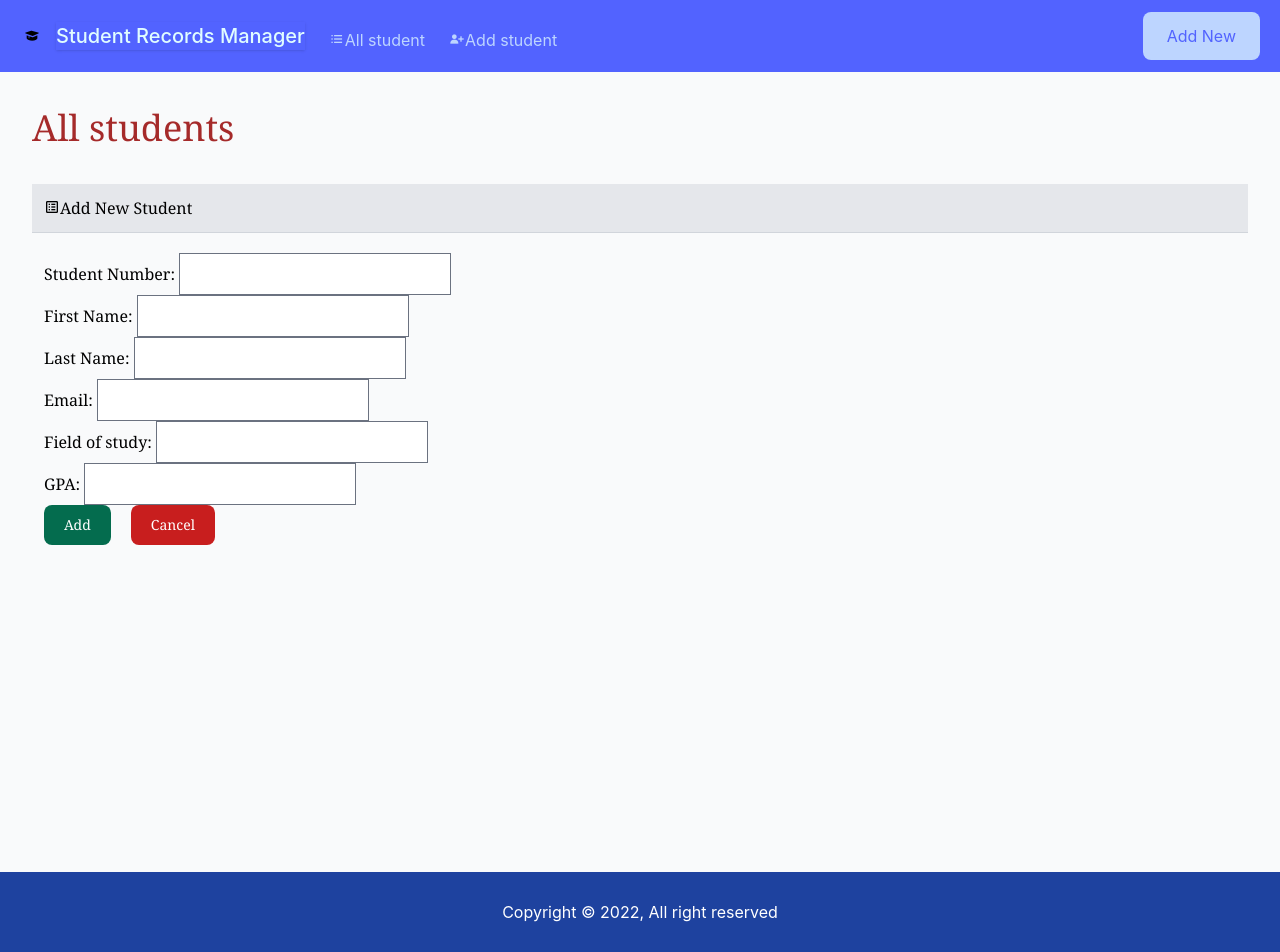
After one commit to Sochuks/Django-crud-app, a Django app: page /add/ in a window 1280 px wide. The commit adds this page. Run offline with Django 4.2, Linux system fonts and the light colour scheme; style sheets or scripts are compiled from the project's sources; some libraries are stand-ins or nearby versions.

Commit message:
created add & edit records function

```diff
--- /dev/null
+++ b/student/forms.py
@@ -0,0 +1,23 @@
+from django import forms
+from .models import stdnt
+
+
+class studentForm(forms.ModelForm):
+    class Meta:
+        model = stdnt
+        fields = ['student_name', 'first_name', 'last_name', 'email', 'course', 'gpa' ]
+        labels = {'student_name': 'Student Number',
+                'first_name': 'First Name',
+                'last_name': 'Last Name',
+                 'email': 'Email',
+                 'course': 'Field of study',
+                  'gpa': 'GPA'}
+
+        widget = {
+            'student_name': forms.NumberInput(attrs={'class':'mb-6'}),
+            'first_name': forms.TextInput(attrs={'class':'mb-6'}),
+            'last_name':forms.TextInput(attrs={'class':'mb-6'}),
+            'email':forms.EmailInput(attrs={'class':'mb-6'}),
+            'course': forms.TextInput(attrs={'class':'mb-6'}),
+            'gpa': forms.NumberInput(attrs={'class':'mb-6'})
+        }
--- a/student/urls.py
+++ b/student/urls.py
@@ -6,4 +6,6 @@ from . import views
 urlpatterns = [
     path('', views.index, name="index"),
     path('<int:id>', views.view_student, name='view_student'),
+    path('add/', views.add, name='add'),
+    path('edit/<int:id>/', views.edit, name='edit'),
 ]
--- a/student/views.py
+++ b/student/views.py
@@ -2,6 +2,7 @@ from django.http import HttpResponseRedirect
 from django.shortcuts import render
 from django.urls import reverse
 from .models import stdnt
+from .forms import studentForm
 
 # Create your views here.
 def index(request):
@@ -13,3 +14,51 @@ def index(request):
 def view_student(request, id):
     student = stdnt.objects.get(pk=id)
     return HttpResponseRedirect(reverse('index'))
+
+# Add student
+def add(request):
+    if request.method == 'POST':
+        form = studentForm(request.POST)
+        if form.is_valid():
+            new_student_number = form.cleaned_data['student_name']
+            new_first_name = form.cleaned_data['first_name']
+            new_last_name = form.cleaned_data['last_name']
+            new_email = form.cleaned_data['email']
+            new_course = form.cleaned_data['course']
+            new_gpa = form.cleaned_data['gpa']
+
+            new_student = stdnt(student_name = new_student_number,
+            first_name = new_first_name,
+            last_name = new_last_name,
+            email = new_email,
+            course = new_course,
+            gpa= new_gpa
+            )
+            new_student.save()
+            return render(request, 'student/add.html', {
+                'form': studentForm(),
+                'success': True
+            })
+    else:
+        form = studentForm()
+    return render(request, 'student/add.html', {
+            'form': studentForm()
+        })
+
+# Edit student
+def edit(request, id):
+    if request.method == "POST":
+        student = stdnt.objects.get(pk=id)
+        form = studentForm(request.POST, instance=student)
+        if form.is_valid():
+            form.save()
+            return render(request, 'student/edit.html', {
+                'form': form,
+                'success': True
+            })
+    else:
+        student = stdnt.objects.get(pk=id)
+        form = studentForm(instance=student)
+    return render(request, 'student/edit.html', {
+        'form': form
+    })
--- a/templates/base.html
+++ b/templates/base.html
@@ -34,15 +34,15 @@
     <div class="flex w-full bg-primaryCol items-center justify-start py-5 px-6">
 
       <!--logo-->
-      <div class="flex items-center space-x-2 md:space-x-4">
-        <img href="index.html" src="{% static 'img/favicon.ico' %}" alt="">
+      <div href="{% url 'index' %}" class="flex items-center space-x-2 md:space-x-4">
+        <i class='bx bxs-graduation'></i>
         <h2 href="index.html" class="font-medium text-xl text-fiveCol md:text-2xl shadow">Student Records Manager</h2>
       </div>
 
       <!--Desktop Navigation-->
       <nav class="hidden items-center ml-6 pt-2 text-fourCol font-normal md:flex space-x-6">
-        <a class="hover:text-thirdCol transition-all" href="index.html">All student</a>
-        <a class="hover:text-thirdCol transition-all" href="#">Add student</a>
+        <a class="hover:text-thirdCol transition-all" href="{% url 'index' %}"><i class='bx bx-list-ul' ></i>All student</a>
+        <a class="hover:text-thirdCol transition-all" href="{% url 'add' %}"><i class='bx bxs-user-plus'></i>Add student</a>
       </nav>
 
       <!--Button-->
--- /dev/null
+++ b/templates/student/add.html
@@ -0,0 +1,54 @@
+{% extends "base.html" %}
+{% block body %}
+
+<section class="p-4 h-screen">
+    <!-- Heading -->
+    <h1 class="text-4xl py-5 px-4 text-left">
+        All students
+    </h1>
+{% if success %}
+
+<div class="p-4 mb-4 text-sm text-green-800 rounded-lg bg-green-50 dark:bg-gray-800 dark:text-green-400" role="alert">
+    <span class="font-medium">Success!</span> New record added successfuly
+    <a href="{% url 'index' %}" class="focus:outline-none text-white bg-green-700 hover:bg-green-800 focus:ring-4 focus:ring-green-300 font-medium rounded-lg text-sm px-5 py-2.5 mr-2 mb-2 dark:bg-green-600 dark:hover:bg-green-700 dark:focus:ring-green-800">
+        Go to homepage</a>
+  </div>
+
+{% else %}
+
+<!--flex-box container-->
+<div class="container p-4">
+
+    <!--Card head-->
+    <div class="card-head p-3 bg-gray-200 border-b border-gray-300">
+        <h4 class="font-medium"><i class='bx bx-spreadsheet'></i>Add New Student</h4>
+    </div>
+
+    <!--Card body-->
+    <div class="card-body p-3 my-2 space-y-2">
+
+        <form action="{% url 'add' %}" method="post">
+
+            {% csrf_token %}
+            {{ form.as_p }}
+
+            <div class="flex justify-start gap-3">
+
+                <button type="submit" class="focus:outline-none text-white bg-green-700 hover:bg-green-800 focus:ring-4 focus:ring-green-300 font-medium rounded-lg text-sm px-5 py-2.5 mr-2 mb-2 dark:bg-green-600 dark:hover:bg-green-700 dark:focus:ring-green-800">
+                    Add</button>
+                <button type="button" href="{% url 'index' %}" class="focus:outline-none text-white bg-red-700 hover:bg-red-800 focus:ring-4 focus:ring-red-300 font-medium rounded-lg text-sm px-5 py-2.5 mr-2 mb-2 dark:bg-red-600 dark:hover:bg-red-700 dark:focus:ring-red-900">
+                    Cancel</button>
+
+            </div>
+
+        </form>
+
+    </div>
+
+</div>
+
+{% endif %}
+
+</section>
+
+{% endblock body %}
--- a/templates/student/index.html
+++ b/templates/student/index.html
@@ -79,7 +79,7 @@
                                                         <li>Email: <strong>{{student.email}}</strong></li>
                                                         <li>Field of Study: <strong>{{student.course}}</strong></li>
                                                         <li>GPA: <strong>{{student.gpa}}</strong></li>
-                                                                            </ul>
+                                                    </ul>
                                                 </div>
                                                 <!-- Modal footer -->
                                                 <div class="flex items-center p-6 space-x-2 border-t border-gray-200 rounded-b dark:border-gray-600">
@@ -91,7 +91,7 @@
 
                                 </div>
 
-                                <a href="#" class="btn p-2 bg-primaryCol text-white">
+                                <a href="{% url 'edit' student.id %}" class="btn p-2 bg-primaryCol text-white">
                                     <i class="bx bxs-edit"></i>Edit
                                 </a>
                                 <a href="#" class="btn p-2 bg-primaryCol text-white">
```
Also changed, not shown: templates/student/edit.html (added, +54 -0 lines).
